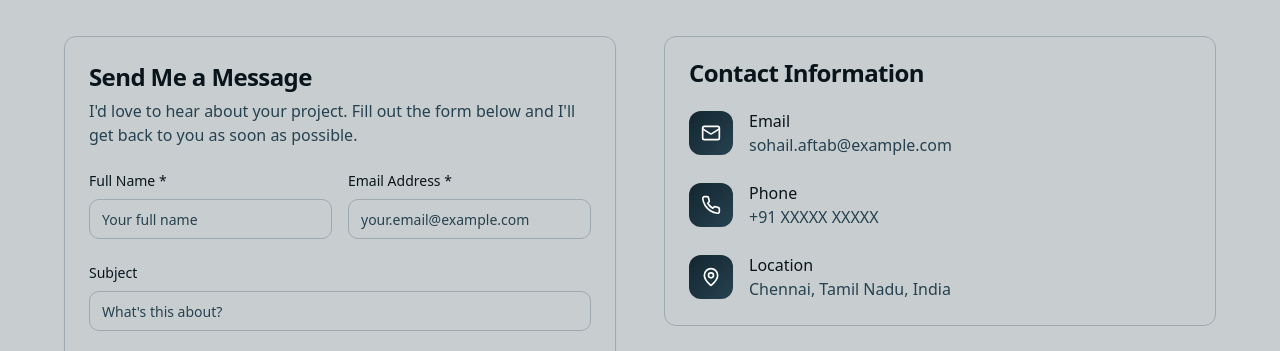
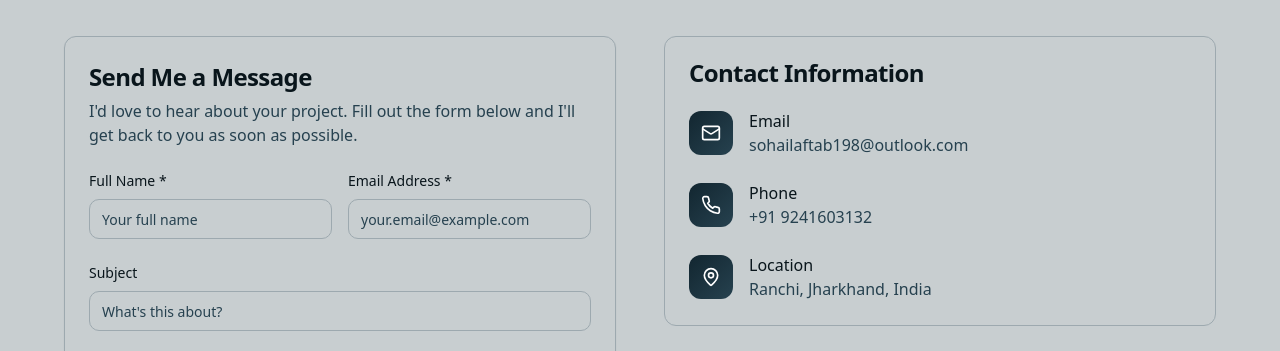
Before and after one commit to Sohail-04/sohail-Port-folio, a React (Vite) app: page / in a window 1280 px wide. Shown: the part 6540-6891 px from the top of the page. Built offline with nearby package versions, Linux system fonts and the light colour scheme; the HTML template or start-up script is replaced by a standard one.

Commit message:
Update contact information

```diff
--- a/src/components/Contact.tsx
+++ b/src/components/Contact.tsx
@@ -48,19 +48,19 @@ const Contact = () => {
     {
       icon: Mail,
       title: "Email",
-      value: "sohail.aftab@example.com",
-      link: "mailto:sohail.aftab@example.com"
+      value: "sohailaftab198@outlook.com",
+      link: "mailto:sohailaftab198@outlook.com"
     },
     {
       icon: Phone,
       title: "Phone",
-      value: "+91 XXXXX XXXXX",
-      link: "tel:+91XXXXXXXXX"
+      value: "+91 9241603132",
+      link: "tel:+919241603132"
     },
     {
       icon: MapPin,
       title: "Location",
-      value: "Chennai, Tamil Nadu, India",
+      value: "Ranchi, Jharkhand, India",
       link: null
     }
   ];
@@ -81,7 +81,7 @@ const Contact = () => {
     {
       icon: Mail,
       title: "Email",
-      url: "mailto:sohail.aftab@example.com",
+      url: "mailto:sohailaftab198@outlook.com",
       description: "Send me a direct message"
     }
   ];
```
